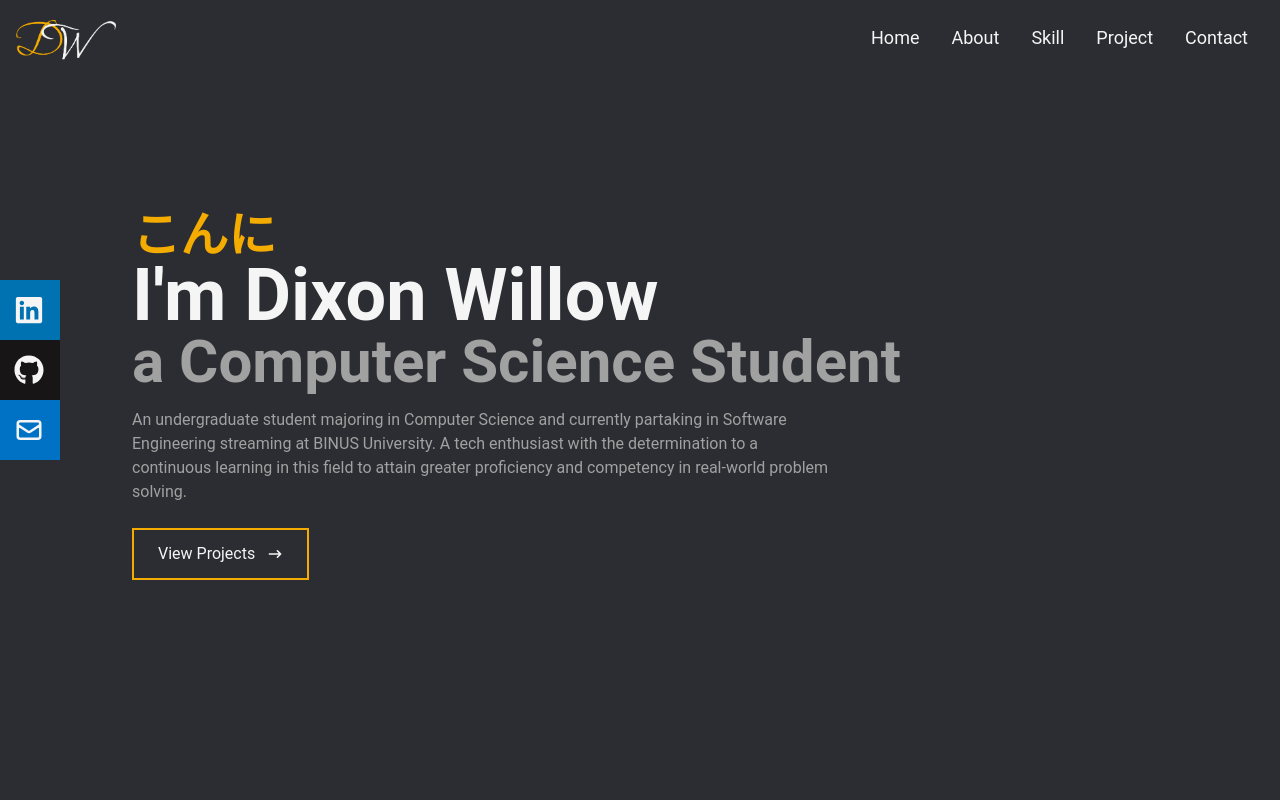
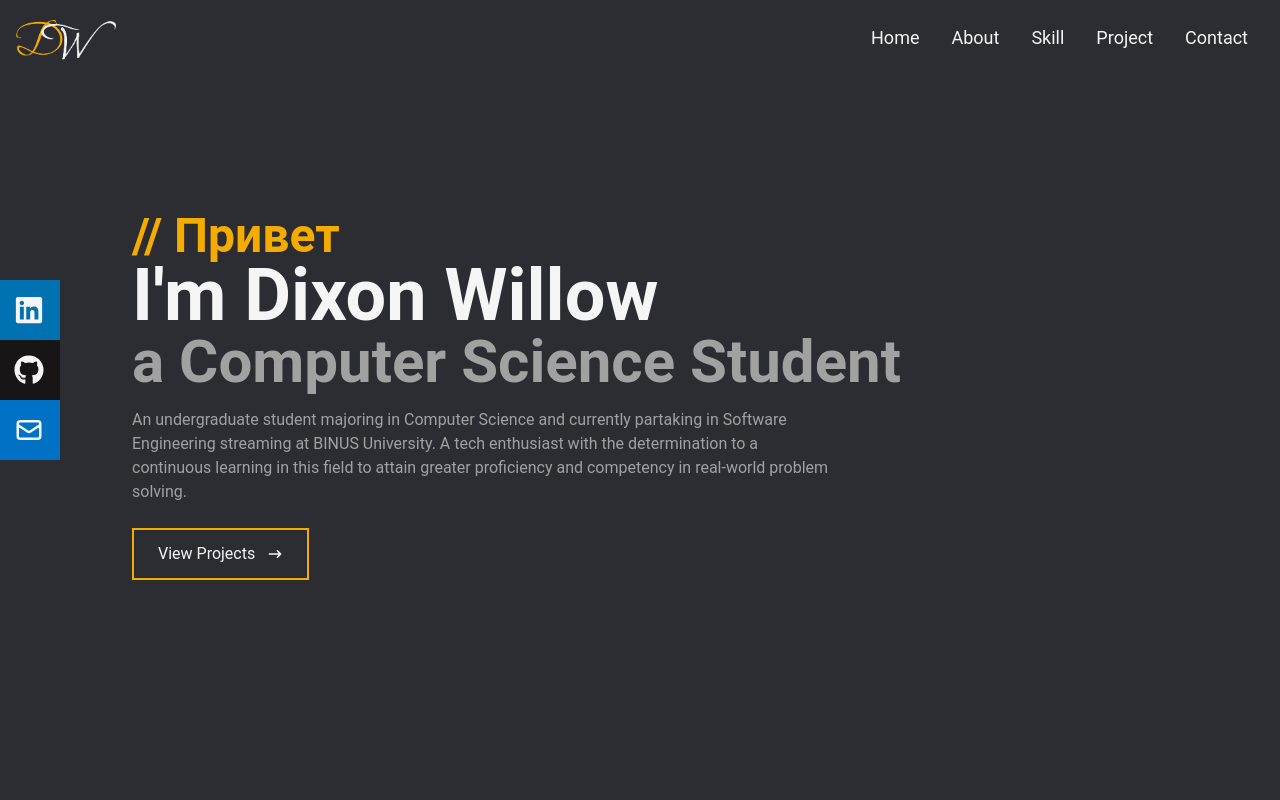
Before and after one commit to Dyxelta/Portofolio-Website, a React (Vite) app: page / in a window 1280 px wide. Shown: the top 800 px of the page. Built offline with nearby package versions, Linux system fonts and the light colour scheme.

Commit message:
fix: change typing effect package

```diff
--- a/package.json
+++ b/package.json
@@ -14,7 +14,7 @@
     "react-dom": "^18.2.0",
     "react-icons": "^4.11.0",
     "react-scroll": "^1.8.9",
-    "react-typed": "^1.2.0"
+    "react-simple-typewriter": "^5.0.1"
   },
   "devDependencies": {
     "@types/react": "^18.2.15",
--- a/src/components/Hero.jsx
+++ b/src/components/Hero.jsx
@@ -1,7 +1,7 @@
 import React from 'react'
 import {HiArrowNarrowRight} from 'react-icons/hi'
 import { Link } from 'react-scroll'
-import ReactTyped from 'react-typed'
+import { Typewriter } from 'react-simple-typewriter'
 
 const Hero = () => {
   return (
@@ -9,7 +9,7 @@ const Hero = () => {
 
         {/* Container */}
         <div className='flex flex-col justify-center max-w-[1080px] h-full mx-auto px-8'>
-            <h3 className='text-2xl sm:text-5xl font-bold text-primary'><ReactTyped typeSpeed={90} backSpeed={30} showCursor={false} strings={['Hi, ','Halo, ','Привет, ', '你好, ', 'こんにちは, ', '안녕하세요, ','مرحبًا, ']} loop/></h3>
+            <h3 className='text-2xl sm:text-5xl font-bold text-primary'>// <Typewriter typeSpeed={100} backSpeed={30} cursor={false} words={['Hi ','Halo ','Привет ', '你好 ', 'こんにちは ', '안녕하세요 ','مرحبًا ']} loop/></h3>
             <h1 className='text-4xl sm:text-7xl font-bold text-offwhite'>I'm Dixon Willow</h1>
             <h2 className='text-3xl sm:text-6xl font-bold text-offwhite-dark'>a Computer Science Student</h2>
             <p className='max-w-[700px] py-4 text-offwhite-dark'>An undergraduate student majoring in Computer Science and currently partaking in Software Engineering streaming at BINUS University. A tech enthusiast with the determination to a continuous learning in this field to attain greater proficiency and competency in real-world problem solving.</p>
```
Also changed, not shown: 1 other file (tests, documents, lock files or other folders).
